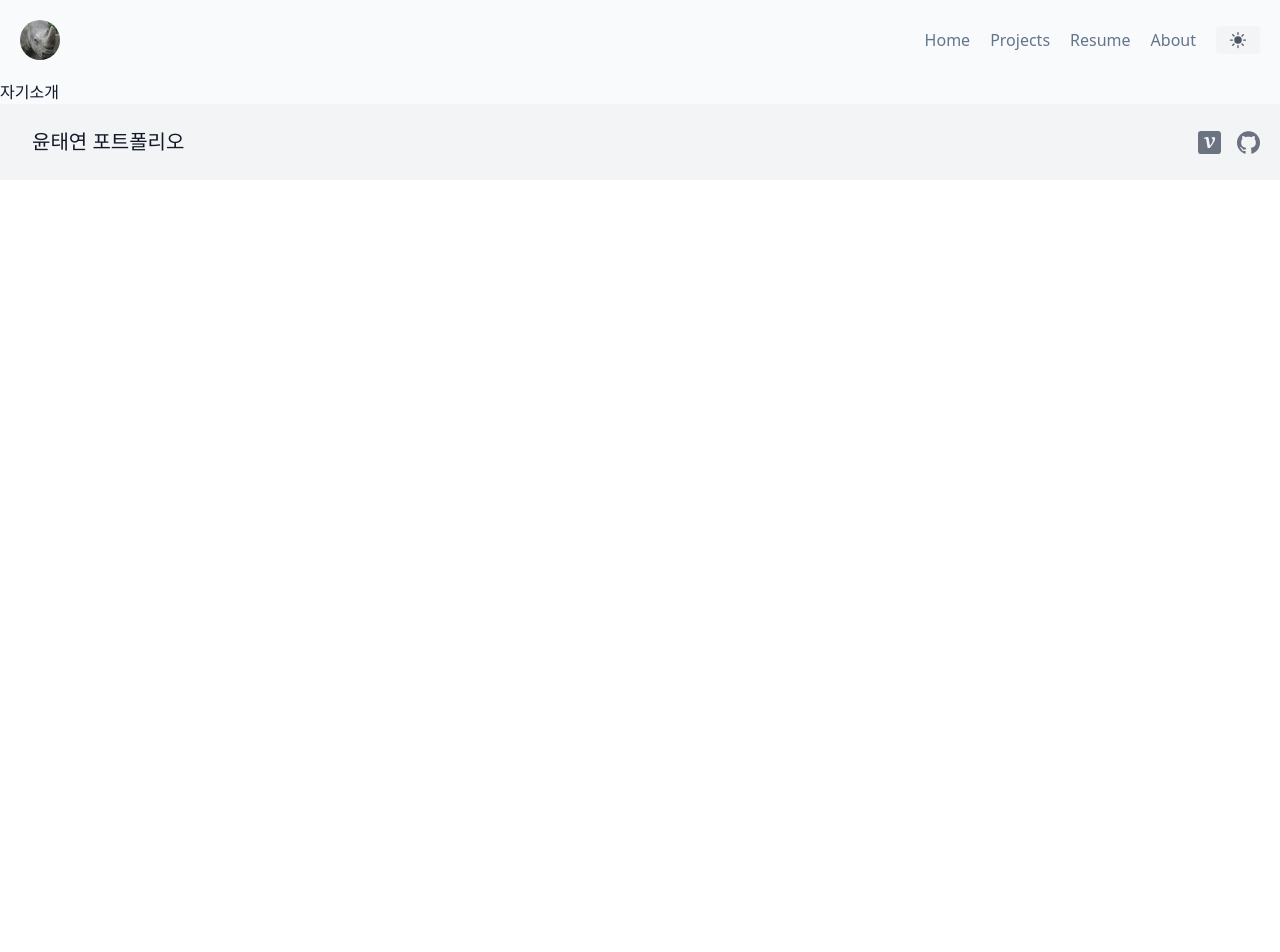
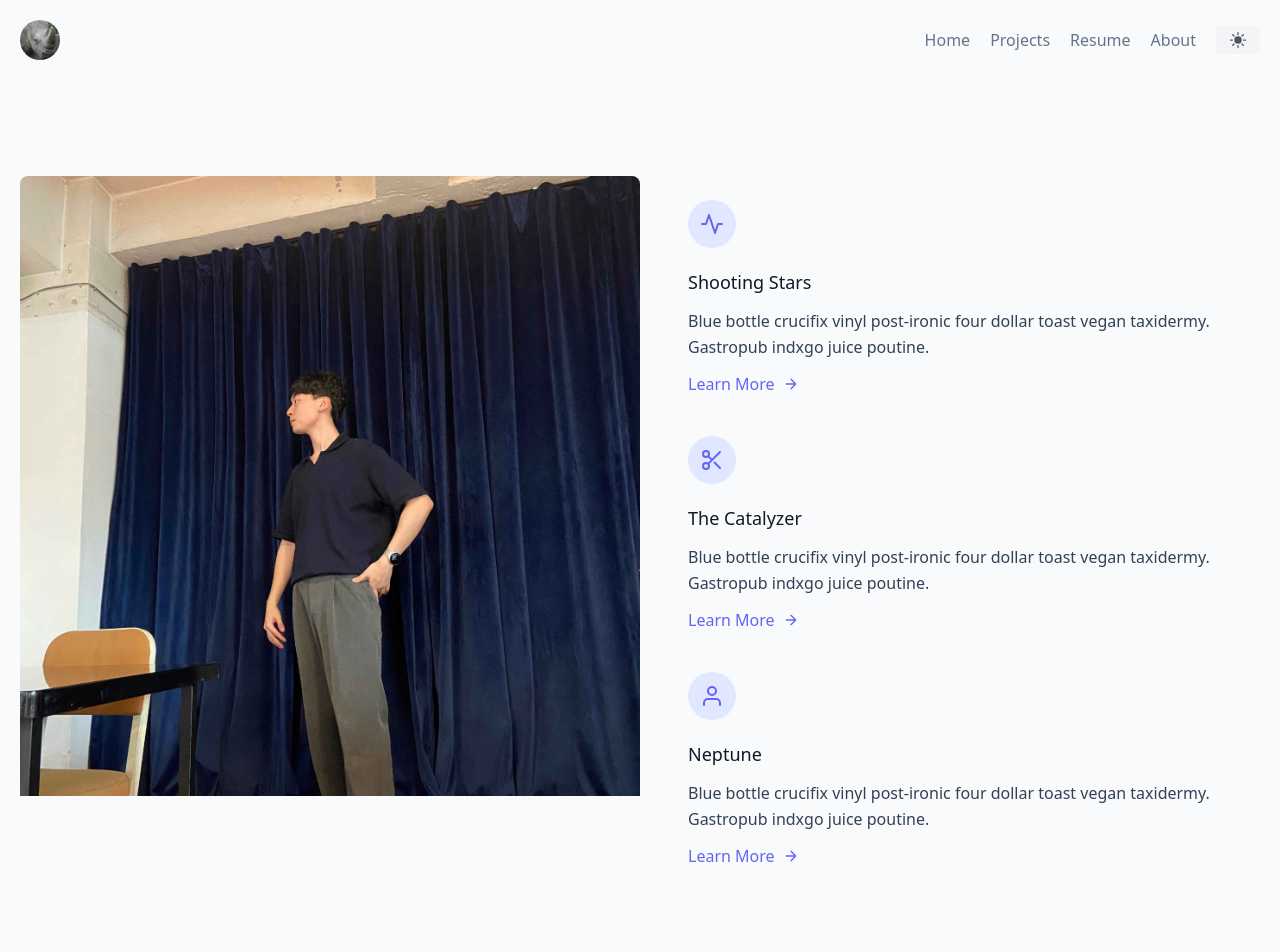
Before and after one commit to rhino-ty/Taeyeon_Portfoilo, a Next.js app: page /about in a window 1280 px wide. Shown: the top 952 px of the page. Before the commit the page ends 800 px from the top, so only its background shows below. Built offline with nearby package versions, Linux system fonts and the light colour scheme.

Commit message:
feat: About Me 내용 채우기 시작, 사진 삽입

```diff
--- /dev/null
+++ b/src/components/AboutContent.tsx
@@ -0,0 +1,117 @@
+export default function AboutContent() {
+  return (
+    <div className="flex flex-col flex-wrap lg:py-6 -mb-10 lg:w-1/2 lg:pl-12 lg:text-left text-center">
+      <div className="flex flex-col mb-10 lg:items-start items-center">
+        <div className="w-12 h-12 inline-flex items-center justify-center rounded-full bg-indigo-100 text-indigo-500 mb-5">
+          <svg
+            fill="none"
+            stroke="currentColor"
+            stroke-linecap="round"
+            stroke-linejoin="round"
+            stroke-width="2"
+            className="w-6 h-6"
+            viewBox="0 0 24 24"
+          >
+            <path d="M22 12h-4l-3 9L9 3l-3 9H2"></path>
+          </svg>
+        </div>
+        <div className="flex-grow">
+          <h2 className="text-gray-900 text-lg title-font font-medium mb-3">Shooting Stars</h2>
+          <p className="leading-relaxed text-base">
+            Blue bottle crucifix vinyl post-ironic four dollar toast vegan taxidermy. Gastropub
+            indxgo juice poutine.
+          </p>
+          <a className="mt-3 text-indigo-500 inline-flex items-center">
+            Learn More
+            <svg
+              fill="none"
+              stroke="currentColor"
+              stroke-linecap="round"
+              stroke-linejoin="round"
+              stroke-width="2"
+              className="w-4 h-4 ml-2"
+              viewBox="0 0 24 24"
+            >
+              <path d="M5 12h14M12 5l7 7-7 7"></path>
+            </svg>
+          </a>
+        </div>
+      </div>
+      <div className="flex flex-col mb-10 lg:items-start items-center">
+        <div className="w-12 h-12 inline-flex items-center justify-center rounded-full bg-indigo-100 text-indigo-500 mb-5">
+          <svg
+            fill="none"
+            stroke="currentColor"
+            stroke-linecap="round"
+            stroke-linejoin="round"
+            stroke-width="2"
+            className="w-6 h-6"
+            viewBox="0 0 24 24"
+          >
+            <circle cx="6" cy="6" r="3"></circle>
+            <circle cx="6" cy="18" r="3"></circle>
+            <path d="M20 4L8.12 15.88M14.47 14.48L20 20M8.12 8.12L12 12"></path>
+          </svg>
+        </div>
+        <div className="flex-grow">
+          <h2 className="text-gray-900 text-lg title-font font-medium mb-3">The Catalyzer</h2>
+          <p className="leading-relaxed text-base">
+            Blue bottle crucifix vinyl post-ironic four dollar toast vegan taxidermy. Gastropub
+            indxgo juice poutine.
+          </p>
+          <a className="mt-3 text-indigo-500 inline-flex items-center">
+            Learn More
+            <svg
+              fill="none"
+              stroke="currentColor"
+              stroke-linecap="round"
+              stroke-linejoin="round"
+              stroke-width="2"
+              className="w-4 h-4 ml-2"
+              viewBox="0 0 24 24"
+            >
+              <path d="M5 12h14M12 5l7 7-7 7"></path>
+            </svg>
+          </a>
+        </div>
+      </div>
+      <div className="flex flex-col mb-10 lg:items-start items-center">
+        <div className="w-12 h-12 inline-flex items-center justify-center rounded-full bg-indigo-100 text-indigo-500 mb-5">
+          <svg
+            fill="none"
+            stroke="currentColor"
+            stroke-linecap="round"
+            stroke-linejoin="round"
+            stroke-width="2"
+            className="w-6 h-6"
+            viewBox="0 0 24 24"
+          >
+            <path d="M20 21v-2a4 4 0 00-4-4H8a4 4 0 00-4 4v2"></path>
+            <circle cx="12" cy="7" r="4"></circle>
+          </svg>
+        </div>
+        <div className="flex-grow">
+          <h2 className="text-gray-900 text-lg title-font font-medium mb-3">Neptune</h2>
+          <p className="leading-relaxed text-base">
+            Blue bottle crucifix vinyl post-ironic four dollar toast vegan taxidermy. Gastropub
+            indxgo juice poutine.
+          </p>
+          <a className="mt-3 text-indigo-500 inline-flex items-center">
+            Learn More
+            <svg
+              fill="none"
+              stroke="currentColor"
+              stroke-linecap="round"
+              stroke-linejoin="round"
+              stroke-width="2"
+              className="w-4 h-4 ml-2"
+              viewBox="0 0 24 24"
+            >
+              <path d="M5 12h14M12 5l7 7-7 7"></path>
+            </svg>
+          </a>
+        </div>
+      </div>
+    </div>
+  );
+}
--- a/src/pages/about.tsx
+++ b/src/pages/about.tsx
@@ -1,7 +1,10 @@
 import Layout from "@/components/Layout";
 import Head from "next/head";
+import Image from "next/image";
+import AboutMeImage from "../../public/AboutMePhoto.jpeg";
+import AboutContent from "../components/AboutContent";
 
-export default function projects() {
+export default function Projects() {
   return (
     <Layout>
       <Head>
@@ -10,7 +13,21 @@
         <meta name="viewport" content="width=device-width, initial-scale=1" />
         <link rel="icon" href="/favicon.ico" />
       </Head>
-      <h1>자기소개</h1>
+
+      <section className="text-gray-600 body-font">
+        <div className="container px-5 py-24 mx-auto flex flex-wrap">
+          <div className="lg:w-1/2 w-full mb-10 lg:mb-0 rounded-lg overflow-hidden">
+            <Image
+              alt="About me"
+              className="object-cover object-center"
+              quality={100}
+              loading="lazy"
+              src={AboutMeImage}
+            />
+          </div>
+          <AboutContent />
+        </div>
+      </section>
     </Layout>
   );
 }
--- a/src/pages/api/hello.ts
+++ /dev/null
@@ -1,13 +0,0 @@
-// Next.js API route support: https://nextjs.org/docs/api-routes/introduction
-import type { NextApiRequest, NextApiResponse } from 'next'
-
-type Data = {
-  name: string
-}
-
-export default function handler(
-  req: NextApiRequest,
-  res: NextApiResponse<Data>
-) {
-  res.status(200).json({ name: 'John Doe' })
-}
```
Also changed, not shown: public/AboutMePhoto.jpeg (added).
